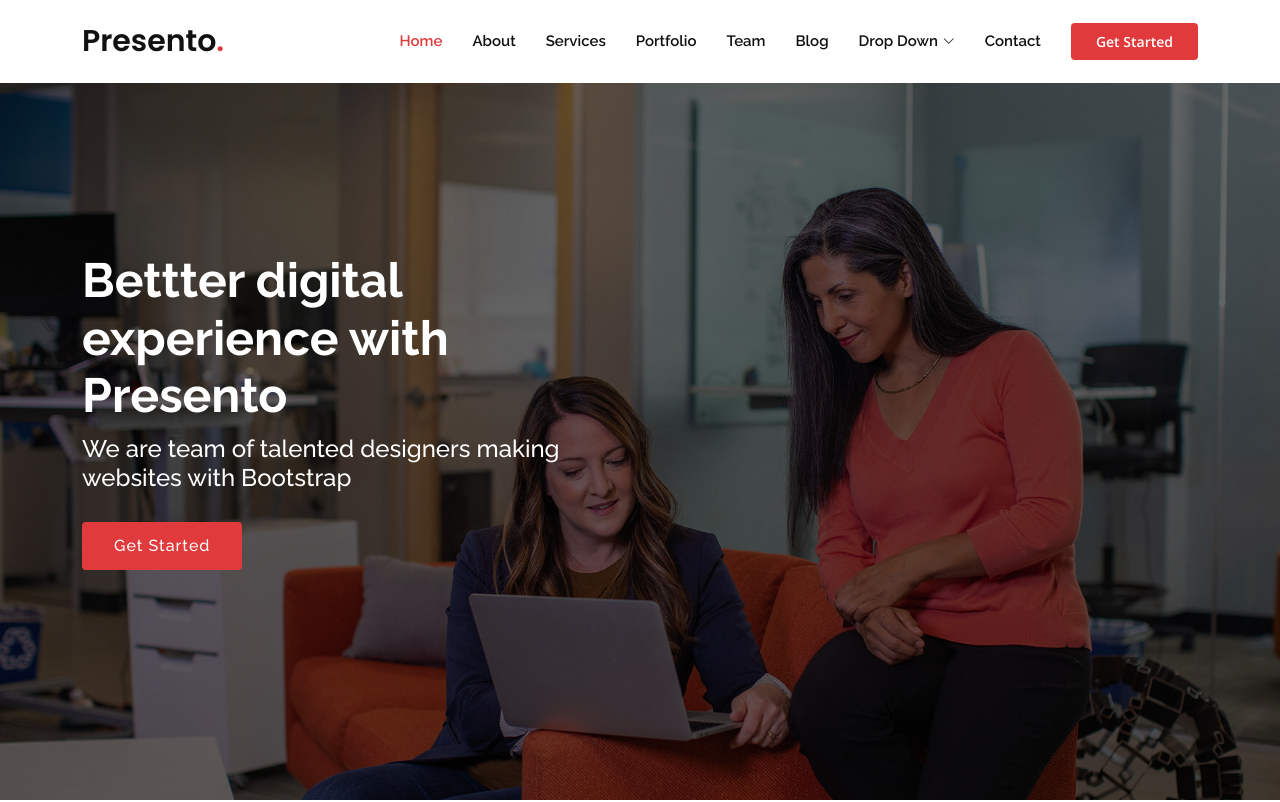
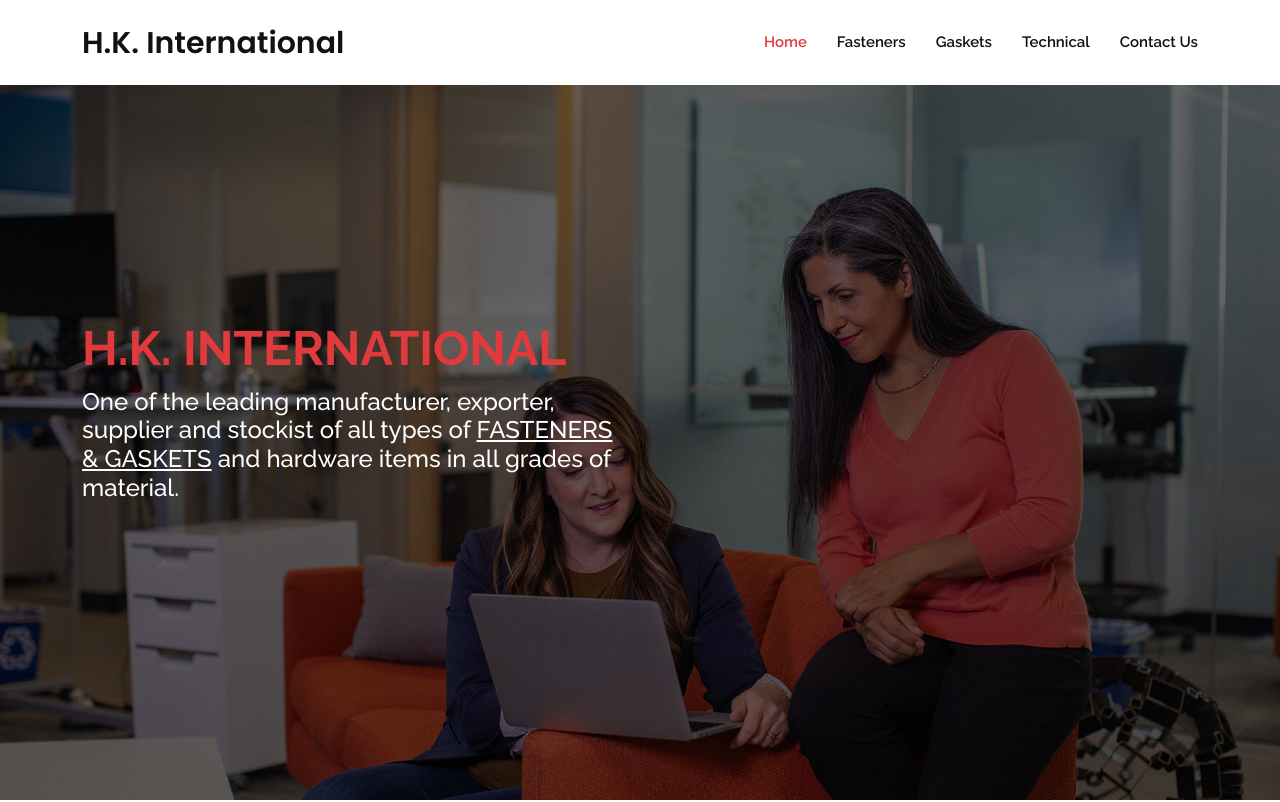
Before and after one commit to dhwanidoshi07/HKInternational-, a plain HTML site: page Presento/index.html in a window 1280 px wide. Shown: the top 802 px of the page. Drawn offline with nearby package versions, Linux system fonts and the light colour scheme.

Commit message:
nav panel

```diff
--- a/Presento/index.html
+++ b/Presento/index.html
@@ -5,7 +5,7 @@
   <meta charset="utf-8">
   <meta content="width=device-width, initial-scale=1.0" name="viewport">
 
-  <title>Presento Bootstrap Template - Index</title>
+  <title>H.K. International </title>
   <meta content="" name="description">
   <meta content="" name="keywords">
 
@@ -41,41 +41,21 @@
   <!-- ======= Header ======= -->
   <header id="header" class="fixed-top d-flex align-items-center">
     <div class="container d-flex align-items-center">
-      <h1 class="logo me-auto"><a href="index.html">Presento<span>.</span></a></h1>
+
+      <h1 class="logo me-auto"><a href="index.html">H.K. International<span></span></a></h1>
       <!-- Uncomment below if you prefer to use an image logo -->
-      <!-- <a href="index.html" class="logo me-auto"><img src="assets/img/logo.png" alt=""></a>-->
+      <a href="index.html" class="logo me-auto"><img src="Presento/assets/img/apple-touch-icon.png" alt=""></a>
 
       <nav id="navbar" class="navbar order-last order-lg-0">
         <ul>
           <li><a class="nav-link scrollto active" href="#hero">Home</a></li>
-          <li><a class="nav-link scrollto" href="#about">About</a></li>
-          <li><a class="nav-link scrollto" href="#services">Services</a></li>
-          <li><a class="nav-link scrollto " href="#portfolio">Portfolio</a></li>
-          <li><a class="nav-link scrollto" href="#team">Team</a></li>
-          <li><a href="blog.html">Blog</a></li>
-          <li class="dropdown"><a href="#"><span>Drop Down</span> <i class="bi bi-chevron-down"></i></a>
-            <ul>
-              <li><a href="#">Drop Down 1</a></li>
-              <li class="dropdown"><a href="#"><span>Deep Drop Down</span> <i class="bi bi-chevron-right"></i></a>
-                <ul>
-                  <li><a href="#">Deep Drop Down 1</a></li>
-                  <li><a href="#">Deep Drop Down 2</a></li>
-                  <li><a href="#">Deep Drop Down 3</a></li>
-                  <li><a href="#">Deep Drop Down 4</a></li>
-                  <li><a href="#">Deep Drop Down 5</a></li>
-                </ul>
-              </li>
-              <li><a href="#">Drop Down 2</a></li>
-              <li><a href="#">Drop Down 3</a></li>
-              <li><a href="#">Drop Down 4</a></li>
-            </ul>
-          </li>
-          <li><a class="nav-link scrollto" href="#contact">Contact</a></li>
+          <li><a class="nav-link scrollto" href="#about">Fasteners</a></li>
+          <li><a class="nav-link scrollto" href="#services">Gaskets</a></li>
+          <li><a class="nav-link scrollto " href="#portfolio">Technical</a></li>
+          <li><a class="nav-link scrollto" href="#contact">Contact Us</a></li>
         </ul>
         <i class="bi bi-list mobile-nav-toggle"></i>
       </nav><!-- .navbar -->
-
-      <a href="#about" class="get-started-btn scrollto">Get Started</a>
     </div>
   </header><!-- End Header -->
 
@@ -85,9 +65,9 @@
     <div class="container" data-aos="zoom-out" data-aos-delay="100">
       <div class="row">
         <div class="col-xl-6">
-          <h1>Bettter digital experience with Presento</h1>
-          <h2>We are team of talented designers making websites with Bootstrap</h2>
-          <a href="#about" class="btn-get-started scrollto">Get Started</a>
+          <h1 style="color:#e03a3c;">H.K. INTERNATIONAL </h1>
+          <h2>One of the leading manufacturer, exporter, supplier and stockist of all types of <u>FASTENERS & GASKETS</u> and hardware items in all grades of material.</h2>
+          <!-- <a href="#about" class="btn-get-started scrollto">Get Started</a> -->
         </div>
       </div>
     </div>
```
